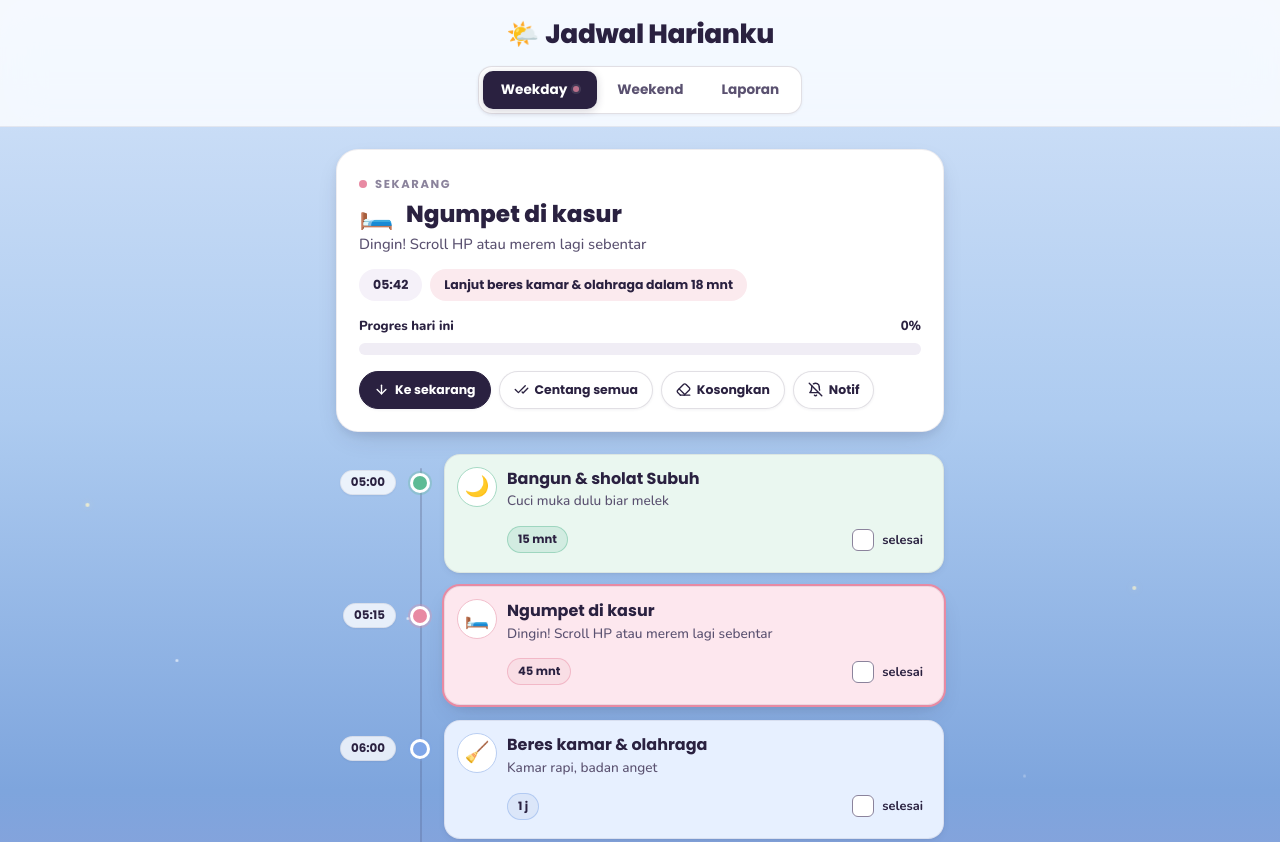
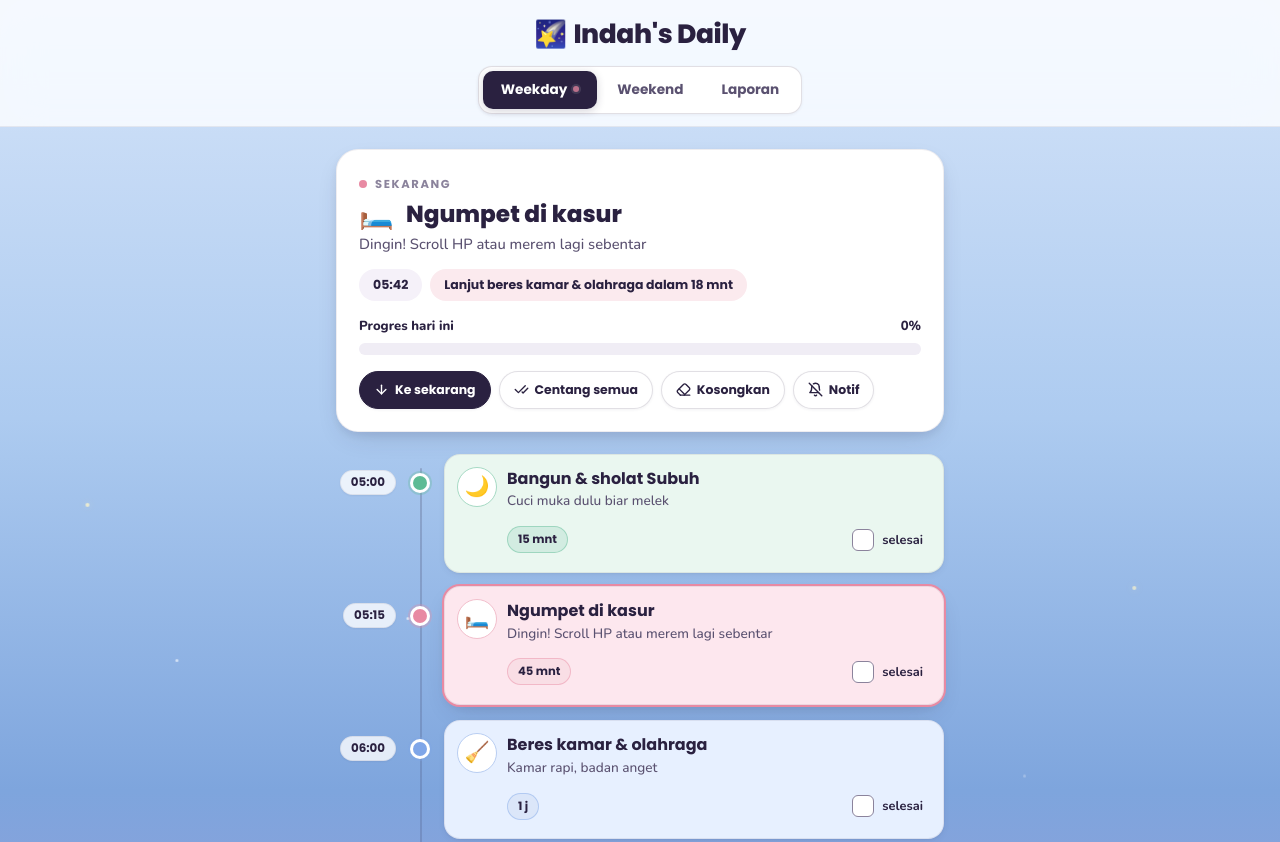
Before and after one commit to IndahFadhila/My-Daily-Schedule, a plain HTML site: page index.html in a window 1280 px wide. Shown: the top 842 px of the page. Drawn offline with nearby package versions, Linux system fonts and the light colour scheme.

Commit message:
Rename app: Jadwal Harianku -> Indah's Daily (+ ganti header emoji ke 🌠)

```diff
--- a/index.html
+++ b/index.html
@@ -7,9 +7,9 @@
 <meta name="theme-color" content="#D5E4F9">
 <meta name="apple-mobile-web-app-capable" content="yes">
 <meta name="apple-mobile-web-app-status-bar-style" content="default">
-<meta name="apple-mobile-web-app-title" content="Jadwal">
+<meta name="apple-mobile-web-app-title" content="Indah's Daily">
 <meta name="mobile-web-app-capable" content="yes">
-<title>Jadwal Harianku</title>
+<title>Indah's Daily</title>
 <link rel="manifest" href="manifest.json">
 <link rel="icon" type="image/svg+xml" href="favicon.svg">
 <link rel="apple-touch-icon" href="icon.svg">
@@ -37,7 +37,7 @@
 </div>
 
 <header class="top">
-  <h1><span aria-hidden="true">🌤️</span> Jadwal Harianku</h1>
+  <h1><span aria-hidden="true">🌠</span> Indah's Daily</h1>
   <div class="tabs" id="tabs" role="tablist" aria-label="Pilih tampilan"></div>
 </header>
 
--- a/sw.js
+++ b/sw.js
@@ -2,7 +2,7 @@
 // Strategy: cache-first buat asset app-shell, network-first buat rest.
 // Kalau update file, bump CACHE_VERSION supaya user dapet versi baru.
 
-const CACHE_VERSION = "jadwal-v4";
+const CACHE_VERSION = "jadwal-v5";
 const APP_SHELL = [
   "./",
   "./index.html",
```
Also changed, not shown: README.md, manifest.json.
